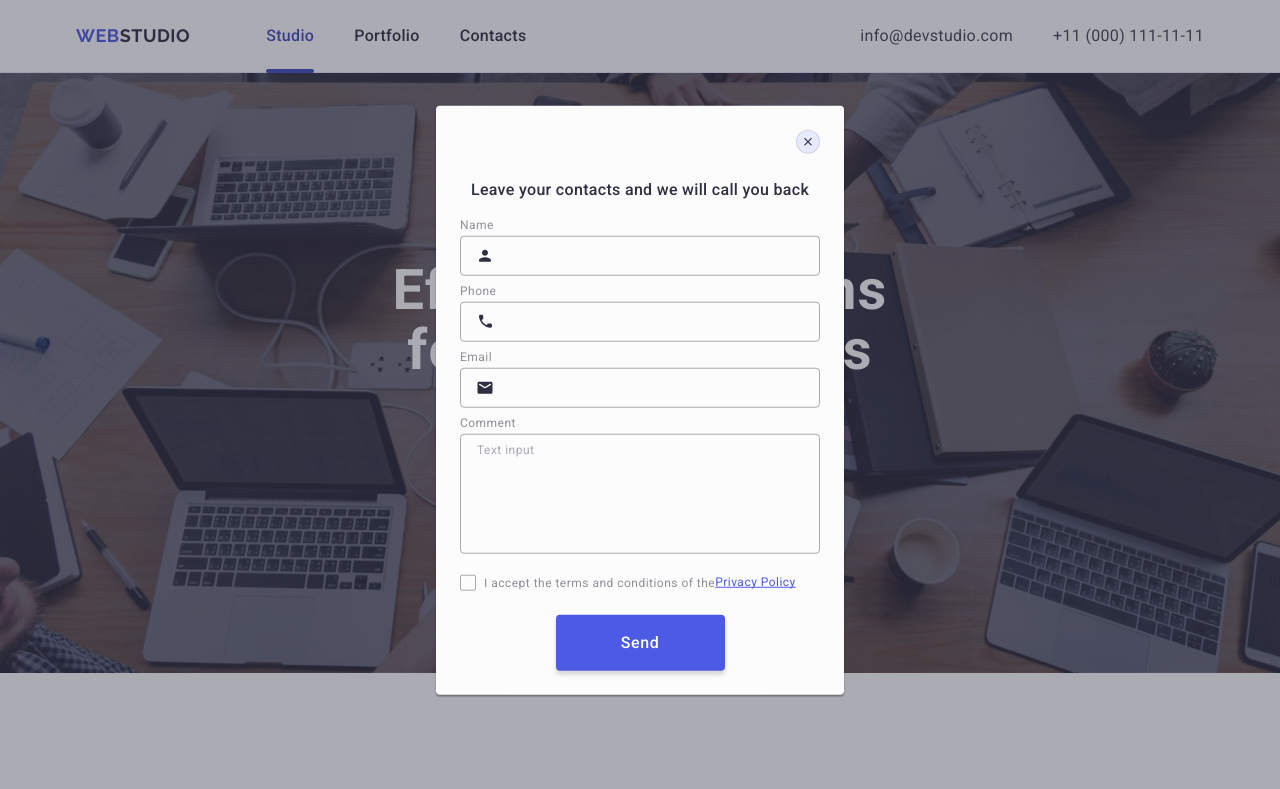
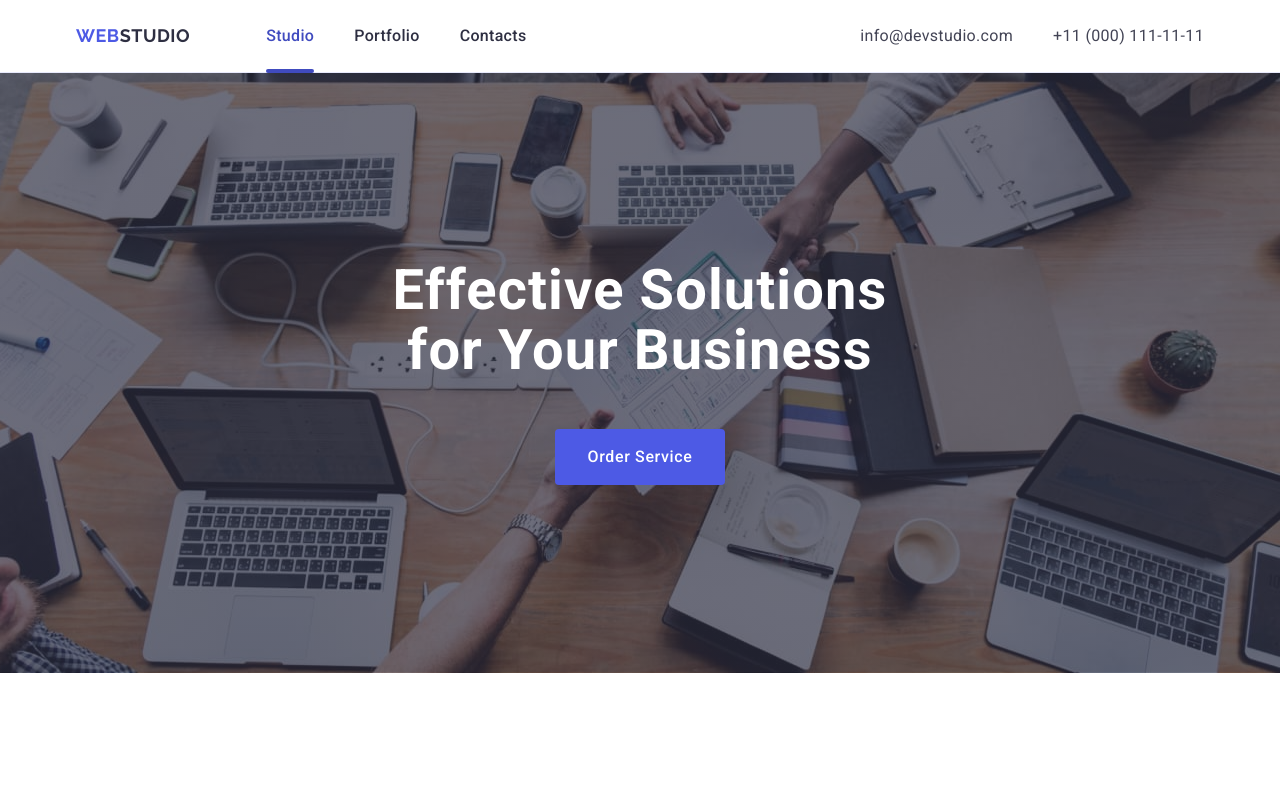
Before and after one commit to Olesia-19/goit-markup-hw-05, a plain HTML site: page index.html in a window 1280 px wide. Shown: the top 789 px of the page. Drawn offline with nearby package versions, Linux system fonts and the light colour scheme.

Commit message:
fix modal

```diff
--- a/css/styles.css
+++ b/css/styles.css
@@ -722,12 +722,10 @@ background-color:#404bbf;
     line-height: 1.17;
     letter-spacing: 0.04em;
     color: #8e8f99;
-    display: flex;
-    align-items: center;
 }
 
 .privacy-link{
-    line-height: 1.33333;
+    line-height: 1.34;
     text-decoration: underline;
     text-decoration-skip-ink: none;
     color: #4d5ae5;
--- a/index.html
+++ b/index.html
@@ -468,7 +468,7 @@
       </div>
     </footer>
 
-    <div class="backdrop is-open">
+    <div class="backdrop">
       <div class="modal">
         <button type="button" class="modal-btn">
           <svg class="modal-btn-icon" width="8" height="8">
```
